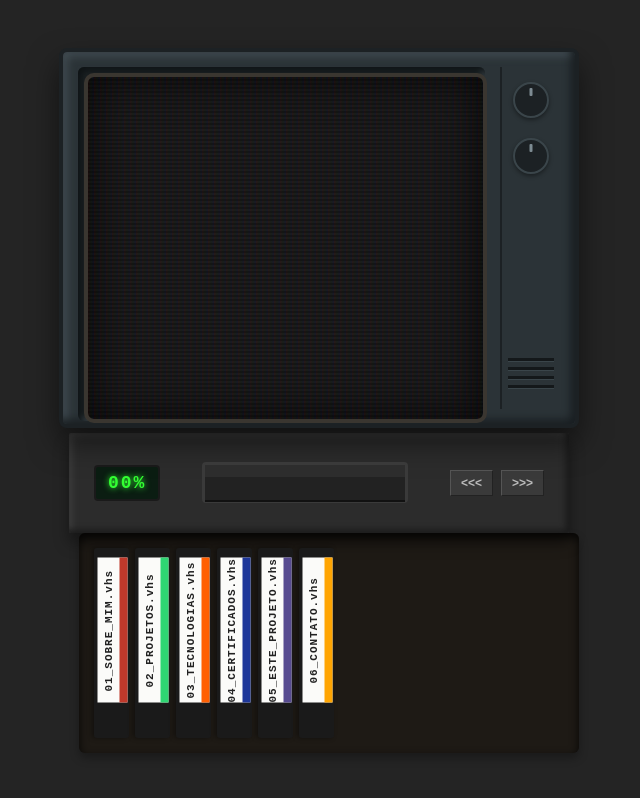
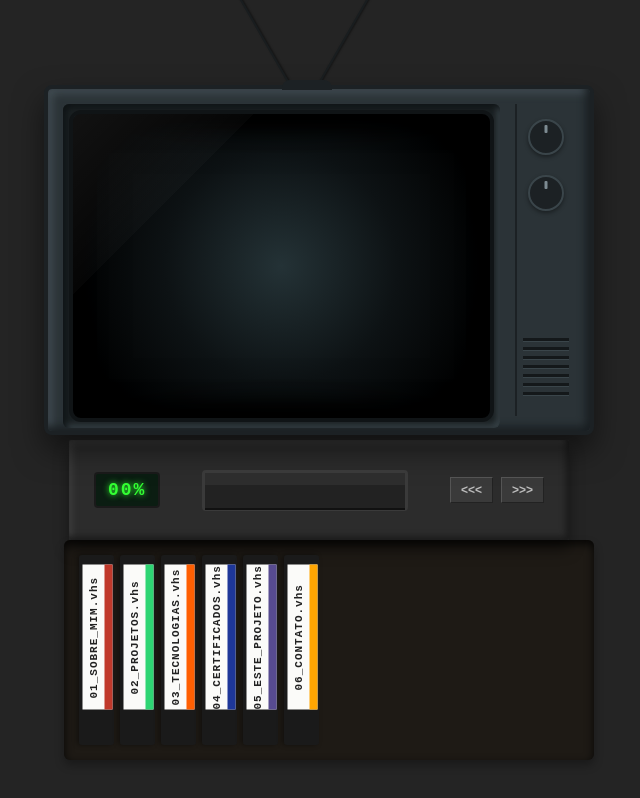
Before and after one commit to kasu403/Portfolio, a React app: page / in a window 1280 px wide. Shown: the whole page, without its empty margins (321-961 px from the left). Built offline with nearby package versions, Linux system fonts and the light colour scheme; the HTML template or start-up script is replaced by a standard one.

Commit message:
Adição de efeitos estéticos

```diff
--- a/src/App.css
+++ b/src/App.css
@@ -7,9 +7,58 @@ body {
   background-color: #242424;
 }
 
+
+.tvcompleta {
+  display: flex;
+  flex-direction: column;
+  align-items: center;
+  position: relative;
+}
+
+.antenastv {
+  position: relative;
+  width: 120px;
+  height: 50px;
+  margin-bottom: -5px;
+  z-index: 1;
+}
+
+.antenahaste {
+  position: absolute;
+  bottom: 5px;
+  width: 2px;
+  height: 190px;
+  background-color: #191d1f;
+  border-radius: 2px;
+  box-shadow: 1px 1px 2px rgba(0,0,0,0.5);
+}
+
+.antenahaste.esquerda {
+  left: 30px;
+  transform: rotate(-30deg);
+  transform-origin: bottom center;
+}
+
+.antenahaste.direita {
+  right: 60px;
+  transform: rotate(30deg);
+  transform-origin: bottom center;
+}
+
+.antenabase {
+  position: absolute;
+  bottom: 0;
+  left: 40%;
+  transform: translateX(-50%);
+  width: 50px;
+  height: 10px;
+  background-color: #1c2124;
+  border-radius: 8px 8px 0 0;
+}
+
 .monitorestilo {
-  width: 520px;
-  height: 380px;
+  width: 550px;
+  height: 350px;
   background-color: #2b3337;
   border-radius: 8px;
   padding: 15px;
@@ -42,6 +91,10 @@ body {
   border-left: 2px solid #1c2124;
   box-sizing: border-box;
 }
+
+/* .adesivo {
+
+} */
 
 .botaodial {
   width: 32px;
@@ -92,34 +145,31 @@ body {
   position: relative;
   width: 100%;
   height: 100%;
-  background-color: #1a1a1a;
-  border-radius: 10px;
-  border: 4px solid #3a3630;
+  min-height: 290px;
+  border-radius: 12px;
+  border: 4px solid #101416;
   display: flex;
   justify-content: center;
   align-items: center;
-  box-shadow: inset 0 0 40px rgba(0,0,0, 0.8);
+  background: radial-gradient(circle at center, #243236 0%, #0d1214 45%, #000000 85%);
+  box-shadow:
+    inset 0 0 50px rgba(0, 0, 0, 1),
+    inset 0 0 30px rgba(0, 0, 0, 0.95),
+    inset 0 15px 20px rgba(0, 0, 0, 0.85),
+    inset 0 -15px 20px rgba(0, 0, 0, 0.85);
   overflow: hidden;
+  box-sizing: border-box;
 }
 
-
-.scanlines {
+.reflexo {
   position: absolute;
   top: 0;
   left: 0;
   width: 100%;
   height: 100%;
   pointer-events: none;
-  background: linear-gradient(
-    rgba(18,16,16,0) 50%,
-    rgba(0,0,0,0.25) 50%
-    ),
-    linear-gradient(90deg,
-    rgba(255,0,0,0.06),
-    rgba(0,255,0,0.02),
-    rgba(0,0,255,0.06));
-    background-size: 100% 4px, 6px 100%;
-    z-index: 10;
+  background:linear-gradient(135deg, rgba(255, 255, 255, 0.07) 0%, rgba(255, 255, 255, 0.02) 25%, transparent 25%);
+  z-index: 5;
 }
 
 .vhsplayer {
--- a/src/Monitor.jsx
+++ b/src/Monitor.jsx
@@ -2,8 +2,8 @@ function Monitor({children}) {
     return (
         <div className="tvcompleta">
             <div className="antenastv">
-                <div className="antenaesquerda"></div>
-                <div className="antenadireita"></div>
+                <div className="antenahaste esquerda"></div>
+                <div className="antenahaste direita"></div>
                 <div className="antenabase"></div>
             </div>
         <div className="monitorestilo">
@@ -11,14 +11,18 @@ function Monitor({children}) {
             <div className="telacontainer">
             <div className="tela">
                {children}
-               <div className="scanlines"></div>
+               <div className="reflexo"></div>
             </div>
             </div>
 
             <div className="painelcontrole">
                 <div className="botaodial"></div>
                 <div className="botaodial"></div>
+                <div className="adesivo"></div>
                 <div className="ranhuratv">
+                    <span></span>
+                    <span></span>
+                    <span></span>
                     <span></span>
                     <span></span>
                     <span></span>
```
